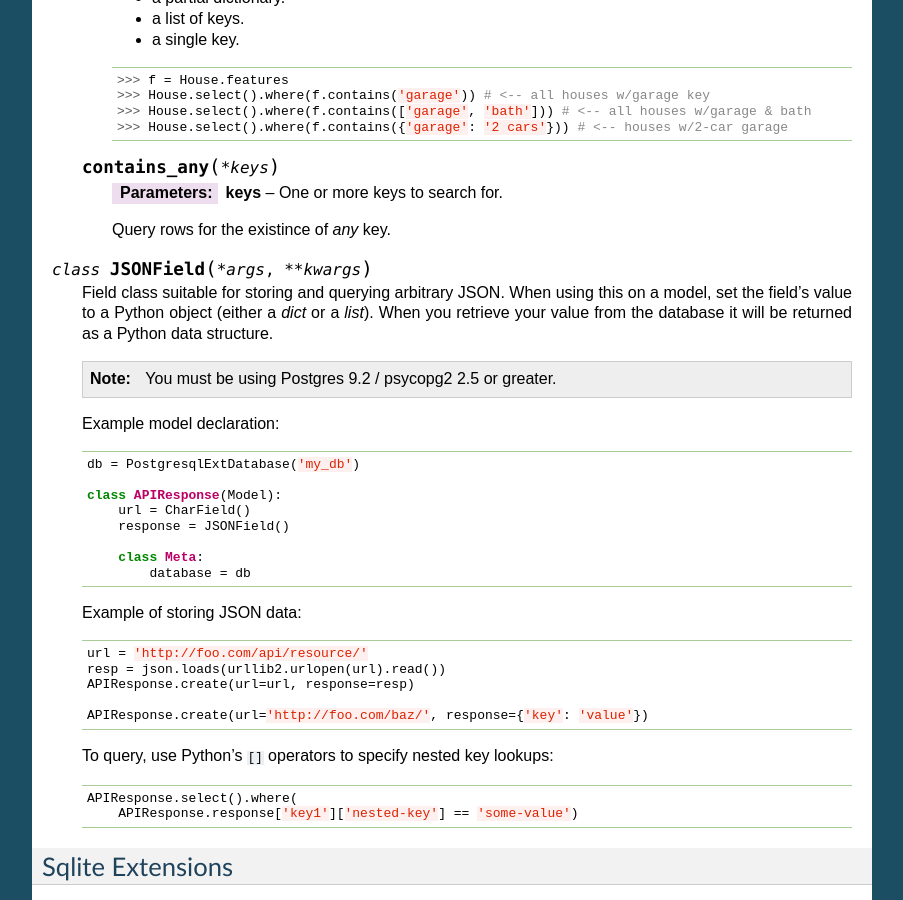
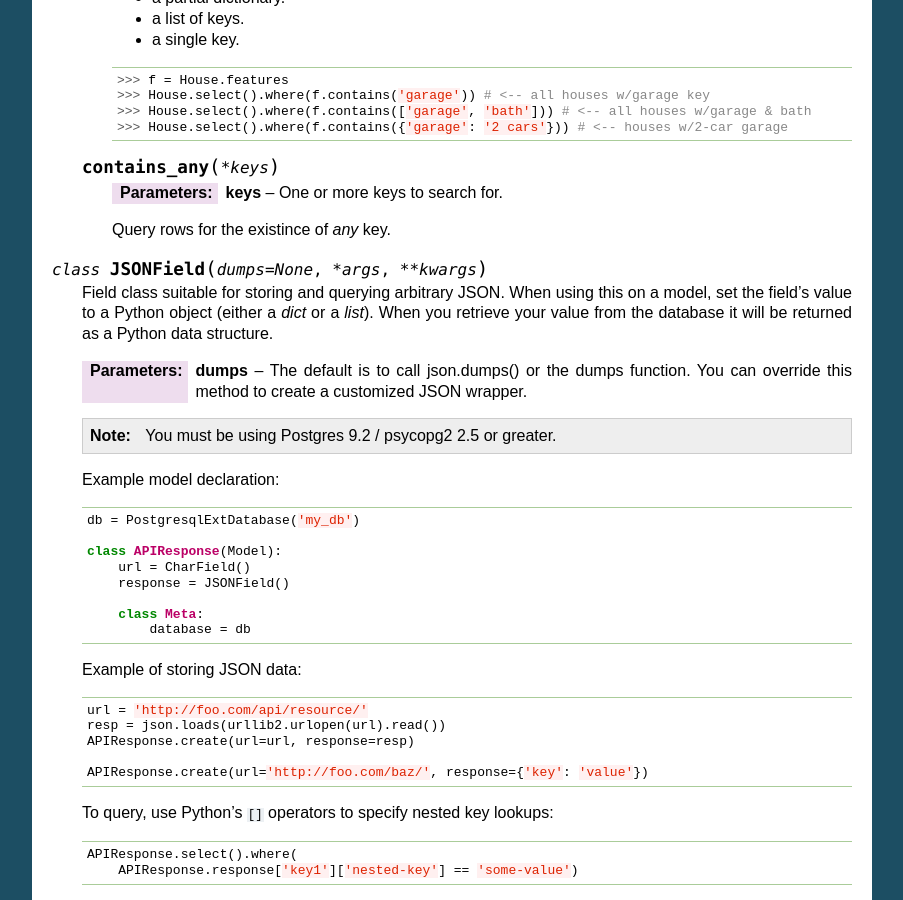
Before and after one commit to coleifer/peewee, a Sphinx documentation site: the page built from docs/peewee/playhouse.rst, in a window 1280 px wide and 900 px high, scrolled down 8930 px. Shown: the whole window, without its empty margins (198-1101 px from the left). Built offline with Sphinx 7.4.7, drawn with Linux system fonts in a browser that asks for light colours; pages that are not in the unit, such as notebooks, are missing from menus.

Commit message:
Add in support for passing in JSON dumps functions

```diff
--- a/docs/peewee/playhouse.rst
+++ b/docs/peewee/playhouse.rst
@@ -603,12 +603,14 @@ postgres_ext API notes
 
         Query rows for the existince of *any* key.
 
-.. py:class:: JSONField(*args, **kwargs)
+.. py:class:: JSONField(dumps=None, *args, **kwargs)
 
     Field class suitable for storing and querying arbitrary JSON.  When using
     this on a model, set the field's value to a Python object (either a `dict`
     or a `list`).  When you retrieve your value from the database it will be
     returned as a Python data structure.
+
+    :param dumps: The default is to call json.dumps() or the dumps function. You can override this method to create a customized JSON wrapper.
 
     .. note:: You must be using Postgres 9.2 / psycopg2 2.5 or greater.
 
```
Also changed, not shown: 1 other file.
